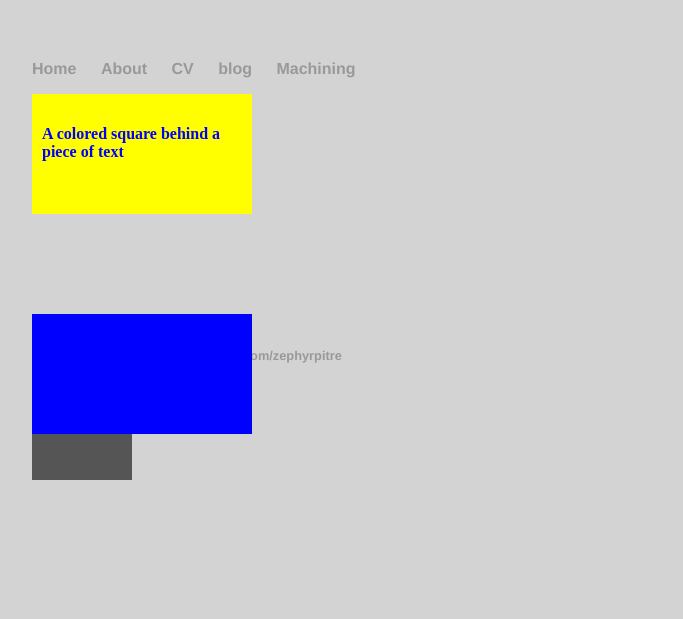
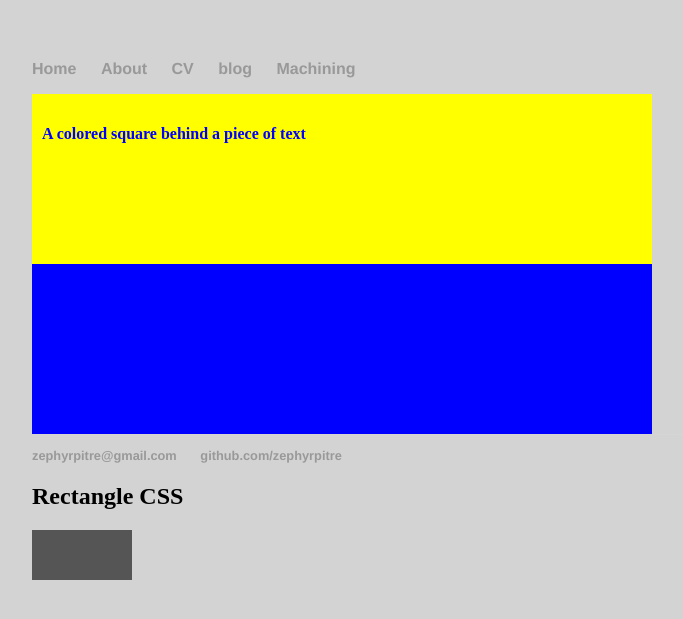
Before and after one commit to ZephyrPitre/ZephyrPitre.github.io, a Jekyll site: the page built from index.html, in a window 1280 px wide. Shown: the top 619 px of the page, without its empty margins (160-843 px from the left). Built offline with Jekyll 4.4.1, drawn with Linux system fonts in a browser that asks for light colours.

Commit message:
Update index.html

```diff
--- a/index.html
+++ b/index.html
@@ -7,8 +7,8 @@ title: Zephyr Pitre
 .rectangle1{
     position: relative;
     border-color:black;
-    width: 200px;
-    height: 100px;
+    width: 600px;
+    height: 150px;
     Background:yellow;
     color: blue;
     padding:10px;
@@ -17,10 +17,10 @@ title: Zephyr Pitre
 .rectangle2{
     position: relative;
     left: 0px;
-    top: 100px;
+    top: 0px;
     border-color:black;
-    width: 200px;
-    height: 100px;
+    width: 600px;
+    height: 150px;
     Background:blue;
     color: blue;
     padding:10px;
```
